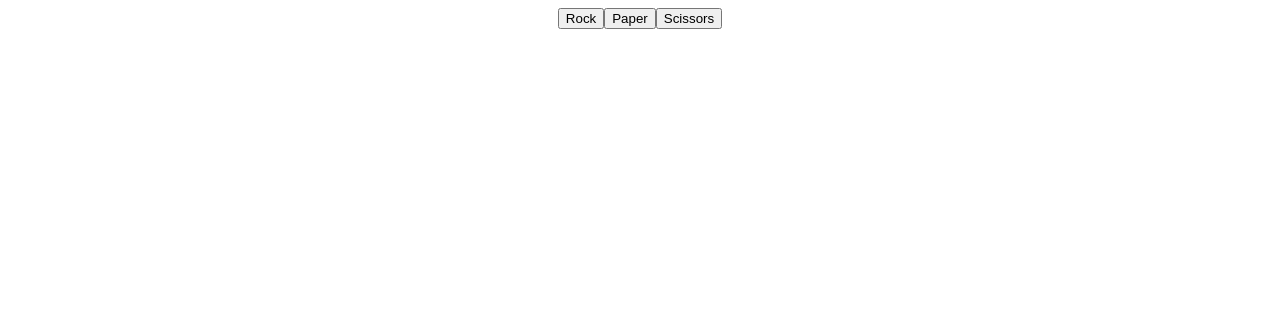
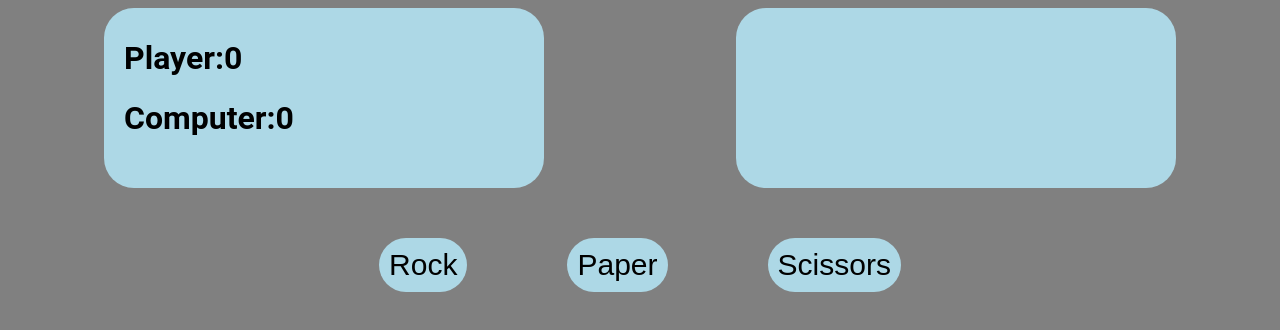
Before and after one commit to Zendard/rockpaperscissors, a plain HTML site: page index.html in a window 1280 px wide. Drawn offline with Linux system fonts and the light colour scheme.

Commit message:
Add style to html, display initial scores

```diff
--- a/index.html
+++ b/index.html
@@ -8,7 +8,13 @@
 </head>
 
 <body>
-	<div class="display"></div>
+	<div class="display">
+		<div class="scores">
+			<h1 id="player-score"></h1>
+			<h1 id="computer-score"></h1>
+		</div>
+		<h1 id="winner"></h1>
+	</div>
 	<div class="buttons" style="display: flex; justify-content: center;">
 		<button id="rock">Rock</button>
 		<button id="paper">Paper</button>
@@ -16,5 +22,38 @@
 	</div>
 	<script src="./index.js"></script>
 </body>
+<style>
+	body {
+		background-color: gray;
+	}
+
+	.display {
+		display: flex;
+		justify-content: space-around;
+	}
+
+	h1 {
+		font-family: "Roboto", sans-serif;
+	}
+
+	.scores,
+	#winner {
+		background-color: lightblue;
+		border-radius: 30px;
+		padding: 10px 20px;
+		width: 400px;
+		height: 160px;
+		margin: 0;
+	}
+
+	button {
+		background-color: lightblue;
+		border: none;
+		margin: 50px;
+		font-size: 30px;
+		padding: 10px;
+		border-radius: 30px;
+	}
+</style>
 
 </html>
--- a/index.js
+++ b/index.js
@@ -1,5 +1,11 @@
+const playerScoreDisplay = document.querySelector("#player-score");
+const computerScoreDisplay = document.querySelector("#computer-score");
+
 let playerScore = 0;
 let computerScore = 0;
+
+playerScoreDisplay.innerText = `Player:${playerScore}`;
+computerScoreDisplay.innerText = `Computer:${computerScore}`;
 
 function getComputerChoice() {
 	const choice = Math.floor(Math.random() * 3);
@@ -17,17 +23,3 @@ function playRound(playerSelection, computerSelection) {
 		return false;
 	}
 }
-function getPlayerChoice() {
-	const choice = prompt("Rock, Paper or Scissors?");
-	switch (choice.toLowerCase()) {
-		case "rock": {
-			return 1;
-		}
-		case "paper": {
-			return 2;
-		}
-		case "scissors": {
-			return 3;
-		}
-	}
-}
```
